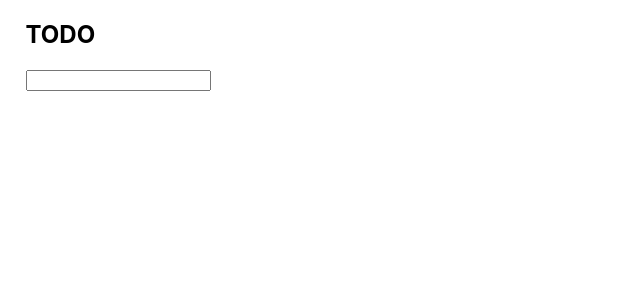
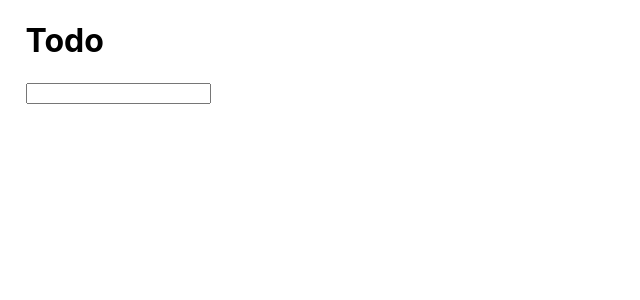
Before and after one commit to rahitkar/react_practice, a React (Create React App) app: page / in a window 1280 px wide. Shown: the top 300 px of the page, without its empty margins (0-640 px from the left). Built offline with nearby package versions, Linux system fonts and the light colour scheme.

Commit message:
added editable heading as a component

```diff
--- /dev/null
+++ b/src/Todo/Heading.js
@@ -0,0 +1,33 @@
+import React from 'react';
+import Input from './Input';
+
+class Heading extends React.Component {
+  constructor(props) {
+    super(props);
+    this.state = { isClicked: false };
+    this.handleClick = this.handleClick.bind(this);
+    this.handleKeyPress = this.handleKeyPress.bind(this);
+  }
+
+  handleClick() {
+    this.setState({ isClicked: true });
+  }
+
+  handleKeyPress(heading) {
+    this.setState({ isClicked: false });
+    this.props.replaceHeading(heading);
+  }
+
+  render() {
+    let content = <h1 onClick={this.handleClick}>{this.props.heading}</h1>;
+
+    if (this.state.isClicked) {
+      content = (
+        <Input value={this.props.heading} onKeyPress={this.handleKeyPress} />
+      );
+    }
+    return content;
+  }
+}
+
+export default Heading;
--- a/src/Todo/Input.js
+++ b/src/Todo/Input.js
@@ -3,14 +3,16 @@ import React from 'react';
 class Input extends React.Component {
   constructor(props) {
     super(props);
-    this.state = { input: '' };
+    this.state = { input: this.props.value };
     this.handleChange = this.handleChange.bind(this);
     this.handleKeyPress = this.handleKeyPress.bind(this);
   }
 
   handleKeyPress(event) {
-    if (event.charCode === 13) {
-      this.props.onKeyPress(event.target.value);
+    event.preventDefault();
+    const input = this.state.input;
+    if (input) {
+      this.props.onKeyPress(input);
       this.setState({ input: '' });
     }
   }
@@ -21,11 +23,9 @@ class Input extends React.Component {
 
   render() {
     return (
-      <input
-        value={this.state.input}
-        onChange={this.handleChange}
-        onKeyPress={this.handleKeyPress}
-      ></input>
+      <form onSubmit={this.handleKeyPress}>
+        <input value={this.state.input} onChange={this.handleChange} />
+      </form>
     );
   }
 }
--- a/src/Todo/Todo.js
+++ b/src/Todo/Todo.js
@@ -2,6 +2,7 @@ import React from 'react';
 import Input from './Input';
 import TodoItems from './TodoItems';
 import incrementor from './incrementor';
+import Heading from './Heading';
 import { getDefault, toggleStatus } from './toggle';
 import './todo.css';
 
@@ -9,9 +10,10 @@ class Todo extends React.Component {
   constructor(props) {
     super(props);
     this.generateId = incrementor();
-    this.state = { todo: [], lastId: 0 };
+    this.state = { todo: [], lastId: 0, heading: 'Todo' };
     this.handleKeyPress = this.handleKeyPress.bind(this);
     this.handleClick = this.handleClick.bind(this);
+    this.replaceHeading = this.replaceHeading.bind(this);
   }
 
   handleKeyPress(todoText) {
@@ -21,7 +23,7 @@ class Todo extends React.Component {
   }
 
   handleClick(todoId) {
-    const todoList = this.state.todo.slice();
+    const todoList = [...this.state.todo];
     todoList.forEach((todo) => {
       if (todo.id === +todoId) {
         todo.status = toggleStatus(todo.status);
@@ -30,12 +32,19 @@ class Todo extends React.Component {
     this.setState({ todo: todoList });
   }
 
+  replaceHeading(heading) {
+    this.setState({ heading });
+  }
+
   render() {
     return (
       <div className='todo-box'>
-        <h2>TODO</h2>
+        <Heading
+          heading={this.state.heading}
+          replaceHeading={this.replaceHeading}
+        />
         <TodoItems todoList={this.state.todo} onClick={this.handleClick} />
-        <Input value={this.state.input} onKeyPress={this.handleKeyPress} />
+        <Input value='' onKeyPress={this.handleKeyPress} />
       </div>
     );
   }
```
